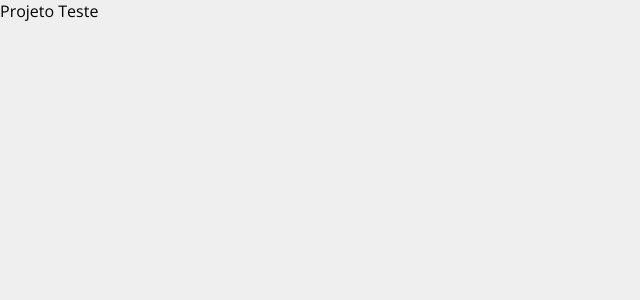
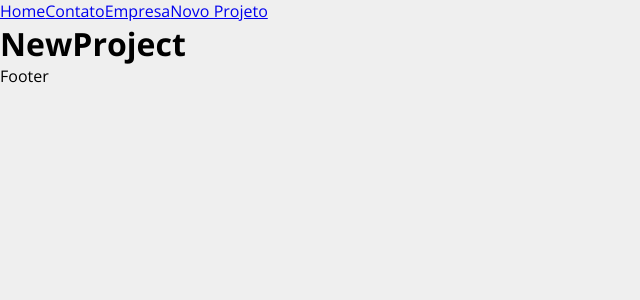
Before and after one commit to aefonso/proj_react, a React (Create React App) app: page /newproject in a window 1280 px wide. Shown: the top 300 px of the page, without its empty margins (0-640 px from the left). Built offline with nearby package versions, Linux system fonts and the light colour scheme.

Commit message:
feat: montando estrutura do projeto e configurando as rotas

```diff
--- a/src/App.js
+++ b/src/App.js
@@ -1,10 +1,26 @@
+import { BrowserRouter as Router, Routes, Route, Link } from 'react-router-dom'
+import Home from './components/pages/Home';
+import Company from './components/pages/Company';
+import Contact from './components/pages/Contact';
+import NewProject from './components/pages/NewProject';
 function App() {
   return (
-    <div className="App">
-        <p>
-         Projeto Teste
-        </p>
-    </div>
+    <Router>
+        <ul>
+          <Link to="/">Home</Link>
+          <Link to="/contact">Contato</Link>
+          <Link to="/company">Empresa</Link>
+          <Link to="/newproject">Novo Projeto</Link>
+
+        </ul>
+        <Routes>
+          <Route exact path='/' element={<Home/>}/>
+          <Route  path='/company' element={<Company/>}/>
+          <Route  path='/contact' element={<Contact/>}/>
+          <Route  path='/newproject' element={<NewProject/>}/>
+        </Routes>
+        <p>Footer</p>
+    </Router>
   );
 }
 
--- /dev/null
+++ b/src/components/pages/Company.js
@@ -0,0 +1,7 @@
+function Company(){
+  return(
+    <h1>Company</h1>
+  );
+}
+
+export default Company;
--- /dev/null
+++ b/src/components/pages/Contact.js
@@ -0,0 +1,7 @@
+function Contact(){
+  return(
+    <h1>Contact</h1>
+  );
+}
+
+export default Contact;
--- /dev/null
+++ b/src/components/pages/Home.js
@@ -0,0 +1,7 @@
+function Home(){
+  return(
+    <h1>Home</h1>
+  );
+}
+
+export default Home;
--- /dev/null
+++ b/src/components/pages/NewProject.js
@@ -0,0 +1,7 @@
+function NewProject(){
+  return(
+    <h1>NewProject</h1>
+  );
+}
+
+export default NewProject;
```
